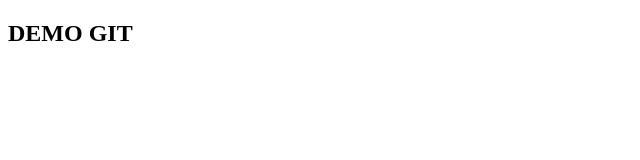
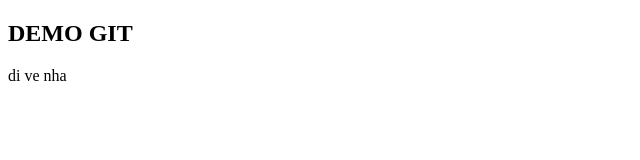
Before and after one commit to phuongto91/bc02, a plain HTML site: page index.html in a window 1280 px wide. Shown: the full height of the page, 0-640 px from the left. Drawn offline with Linux system fonts and the light colour scheme.

Commit message:
Update index.html

```diff
--- a/index.html
+++ b/index.html
@@ -9,6 +9,7 @@
 
 <body>
     <h2>DEMO GIT</h2>
+    <p>di ve nha</p>
 </body>
 
 </html>
```
